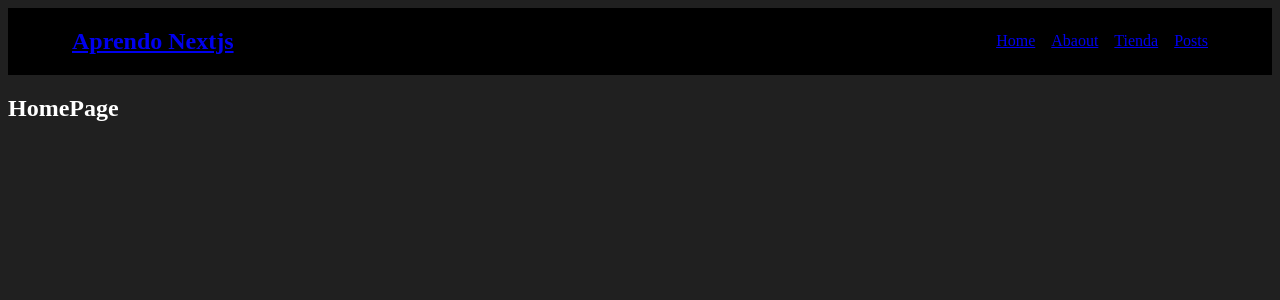
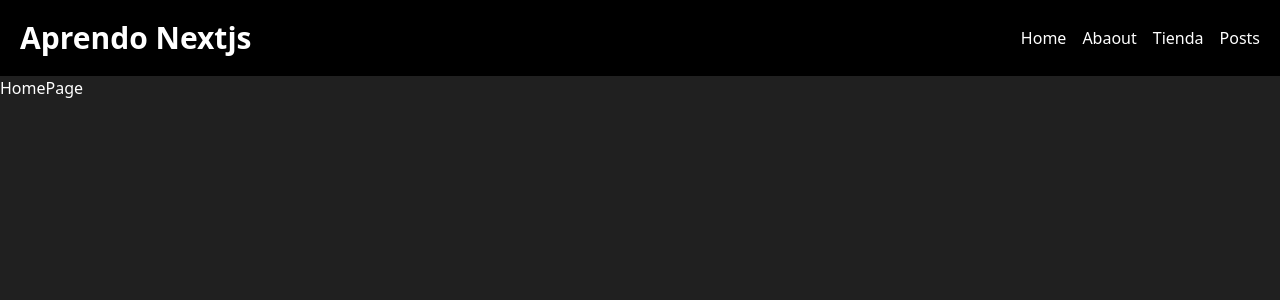
Before and after one commit to Alek30k/Next, a Next.js app: page / in a window 1280 px wide. Shown: the top 300 px of the page. Built offline with nearby package versions, Linux system fonts and the light colour scheme.

Commit message:
last commit

```diff
--- a/app/globals.css
+++ b/app/globals.css
@@ -1,3 +1,7 @@
+@tailwind base;
+@tailwind components;
+@tailwind utilities;
+
 body {
   background: #202020;
   color: white;
--- a/components/Navbar.jsx
+++ b/components/Navbar.jsx
@@ -3,9 +3,9 @@ import "./Navbar.css";
 
 const Navbar = () => {
   return (
-    <nav className="navbar">
+    <nav className="navbar p-5">
       <Link href="/">
-        <h1>Aprendo Nextjs</h1>
+        <h1 className="text-3xl font-bold">Aprendo Nextjs</h1>
       </Link>
 
       <ul>
```
